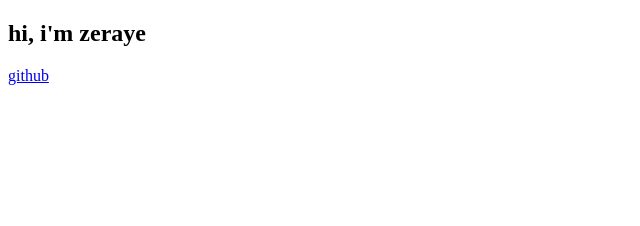
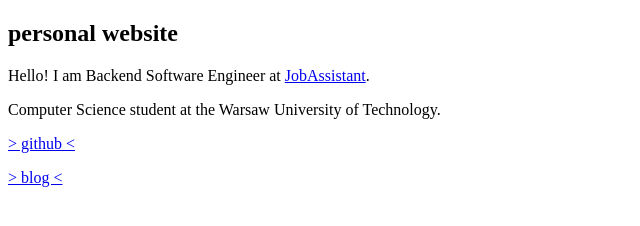
Before and after one commit to Zeraye/www, a plain HTML site: page index.html in a window 1280 px wide. Shown: the whole page, without its empty margins (0-640 px from the left). Drawn offline with Linux system fonts and the light colour scheme.

Commit message:
feat: add about and blog link

```diff
--- a/index.html
+++ b/index.html
@@ -1,11 +1,26 @@
 <!DOCTYPE html>
 <html lang="en">
-<head>
-  <meta charset="UTF-8">
-  <title>zeraye</title>
-</head>
-<body>
-  <h2>hi, i'm zeraye</h2>
-  <a href="https://github.com/zeraye" target="_blank">github</a>
-</body>
+  <head>
+    <title>zeraye</title>
+  </head>
+  <body>
+    <h2>personal website</h2>
+    <p>
+      Hello! I am Backend Software Engineer at
+      <a href="https://jobassistant.pl" target="_blank"
+        >JobAssistant</a
+      >.
+    </p>
+    <p>
+      Computer Science student at the Warsaw University of Technology.
+    </p>
+    <p>
+      <a href="https://github.com/zeraye" target="_blank"
+        >> github <</a
+      >
+    </p>
+    <p>
+      <a href="https://blog.zeraye.dev" target="_blank">> blog <</a>
+    </p>
+  </body>
 </html>
```
